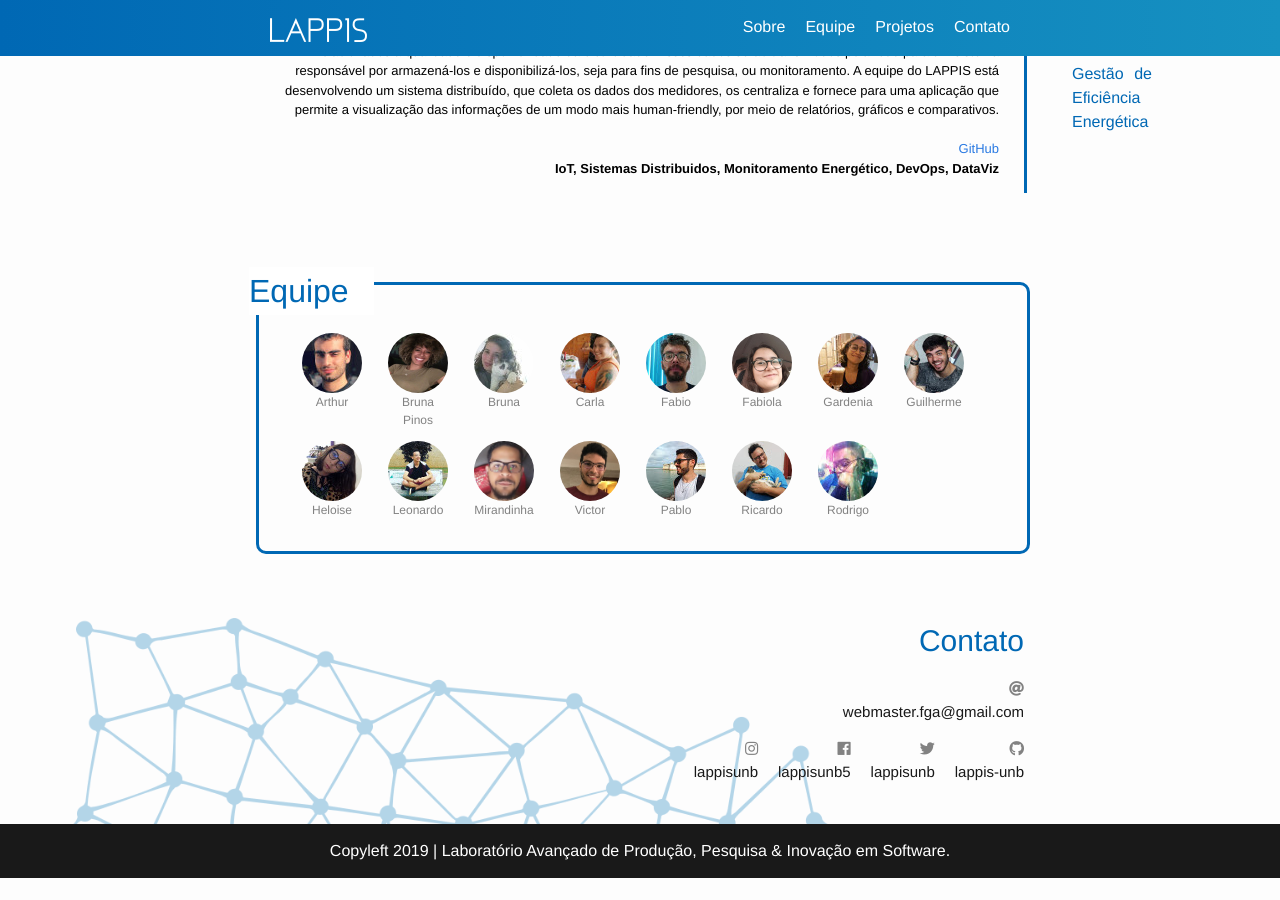
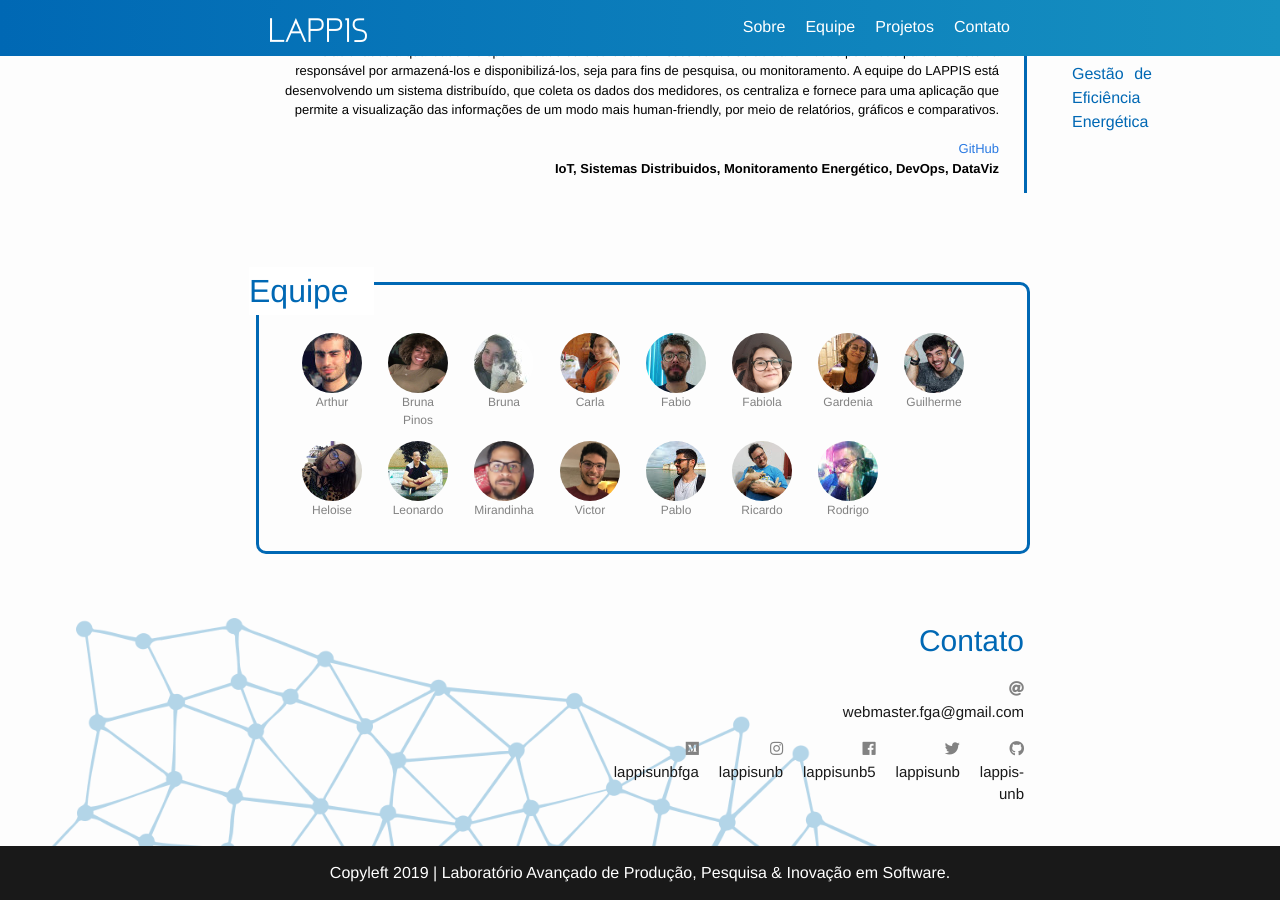
Before and after one commit to lappis-unb/lappis.rocks, a Jekyll site: the page built from index.html, in a window 1280 px wide and 900 px high, scrolled down 2580 px. Built offline with Jekyll 4.4.1, drawn with Linux system fonts in a browser that asks for light colours; nearby versions of some CDN libraries; before the commit the page ends 3458 px from its top, so only the background shows below that.

Commit message:
Include medium on social media

```diff
--- a/_config.yml
+++ b/_config.yml
@@ -16,6 +16,7 @@ twitter_username: lappisunb
 github_username: lappis-unb
 facebook_username: lappisunb5
 instagram_username: lappisunb
+medium_username: lappisunbfga
 
 # Build settings
 markdown: kramdown
--- a/_sections/contact.html
+++ b/_sections/contact.html
@@ -40,6 +40,14 @@
                         <p class="username"> lappisunb </p>
                     </a>
                     {% endif %}
+
+                    {% if site.medium_username %}
+                    <a class="medium" href="https://medium.com/@lappisunbfga/">
+                        <i class="fab fa-medium"></i>
+                        <p class="username"> {{site.medium_username}} </p>
+                    </a>
+                    {% endif %}
+
                 </ul>
             </div>
         </div>
```
